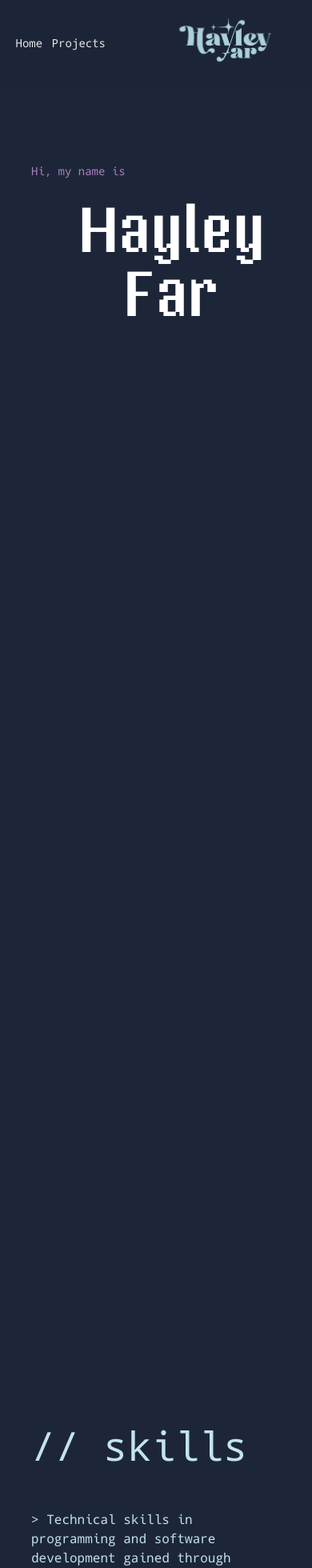
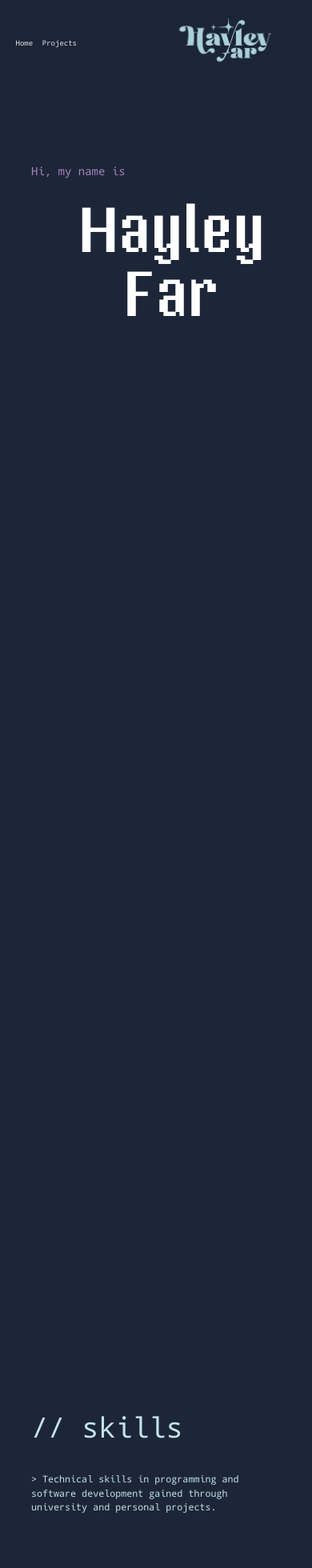
Before and after one commit to hayley-far/hayleyfar-portfolio, a React (Vite) app in the folder portfolio-react-app/: page / in a window 390 px wide. Shown: the top 1960 px of the page at 80% size. Built offline with nearby package versions, Linux system fonts and the light colour scheme; grey boxes are pictures that could not be loaded.

Commit message:
feat(home page): made skills, projects, contact and footer responsive for smaller screens like phones

```diff
--- a/portfolio-react-app/src/components/AboutMe/AboutMe.module.css
+++ b/portfolio-react-app/src/components/AboutMe/AboutMe.module.css
@@ -10,7 +10,7 @@ Styles for the main About Me section container
 
 .aboutMe h1 {
   /* larger minimum so it starts big on small devices, but still shrinks on tiny screens */
-  font-size: clamp(30px, 9vw, 60px);
+  font-size: clamp(30px, 9vw, 50px);
   margin-top: 2vh;
   line-height: 1.05;
   transition: font-size 150ms ease;
--- a/portfolio-react-app/src/components/Cards/Cards.module.css
+++ b/portfolio-react-app/src/components/Cards/Cards.module.css
@@ -12,6 +12,7 @@
     text-align: left;
     margin-left: 5vw;
     width: 80%;
+    font-size: clamp(10px, 1.5vw, 16px);
 }
 
 .description {
@@ -20,8 +21,10 @@
 
 .projectCard{
     background-color: #1D2638;
-    flex: 0 0 29%; /* 3 cards + peek */
-    min-width: 380px;
+    flex: 0 1 auto;
+    width: clamp(200px, 40vw, 360px);
+    min-width: 100px;
+    max-width: 90%;
     scroll-snap-align: start;
     display: flex;
     flex-direction: column;
@@ -31,6 +34,7 @@
     padding-bottom: 3vh;
     border: 2px solid white;
     border-color: white;
+    font-size: clamp(9px, 1.5vw, 16px);
 }
 
 .projectCard:hover{
--- a/portfolio-react-app/src/components/ContactMe/Contact.jsx
+++ b/portfolio-react-app/src/components/ContactMe/Contact.jsx
@@ -15,7 +15,7 @@ function Contact() {
   return (
     <div className={styles.contactSection}>
       <div className={styles.left}>
-        <h2 style={{fontSize: 50 }}>// contact me</h2>
+        <h2>// contact me</h2>
         <div className={styles.contactInfo}>
           <a href="https://www.linkedin.com/in/hayley-far-33a366355/" target="_blank" rel="noopener noreferrer">
             <img src={linkedin} alt="LinkedIn Icon" className={styles.icon} />
--- a/portfolio-react-app/src/components/ContactMe/Contact.module.css
+++ b/portfolio-react-app/src/components/ContactMe/Contact.module.css
@@ -24,6 +24,7 @@
 }
 .left h2 {
   margin: 0;
+  font-size: clamp(30px, 9vw, 50px);
 }
 
 /* make image responsive, remove negative margin-top */
--- a/portfolio-react-app/src/components/Footer/Footer.jsx
+++ b/portfolio-react-app/src/components/Footer/Footer.jsx
@@ -9,7 +9,7 @@ import styles from './Footer.module.css';
 function Footer() {
   return (
       <div className={styles.footer}>
-            <p>© 2026 Hayley Far. All rights reserved.</p>
+            <p className={styles.context}>© 2026 Hayley Far. All rights reserved.</p>
       </div>
     );
 }
--- a/portfolio-react-app/src/components/Footer/Footer.module.css
+++ b/portfolio-react-app/src/components/Footer/Footer.module.css
@@ -9,3 +9,7 @@
   align-items: center;
   justify-content: center;
 }
+
+.context{
+    font-size: clamp(9px, 3vw, 18px);
+}
--- a/portfolio-react-app/src/components/Header/Header.module.css
+++ b/portfolio-react-app/src/components/Header/Header.module.css
@@ -22,7 +22,7 @@ a{
     text-decoration: none;
     color: white;
     font-weight: bold;
-    font-size: clamp(14px, 1.6vw, 18px);
+    font-size: clamp(9px, 1.6vw, 18px);
     transition: color 150ms ease, font-size 150ms ease;
 }
 
--- a/portfolio-react-app/src/components/Projects/Projects.jsx
+++ b/portfolio-react-app/src/components/Projects/Projects.jsx
@@ -46,7 +46,7 @@ function Projects() {
       {/* Sticky scroll container */}
       <div ref={containerRef} className={styles.stickyContainer}>
         <section className={styles.stickySection}>
-          <h2 style={{fontSize: 50}}>// projects</h2>
+          <h2>// projects</h2>
           <p className={styles.subTitle}> {'>'} Click on a project to learn more about it!</p>
 
           <div ref={carouselRef} className={styles.carouselContainer}>
--- a/portfolio-react-app/src/components/Projects/Projects.module.css
+++ b/portfolio-react-app/src/components/Projects/Projects.module.css
@@ -39,6 +39,7 @@
 
 h2{
     color: #C3E4EB;
+    font-size: clamp(30px, 9vw, 50px);
 }
 
 .subTitle {
@@ -46,6 +47,7 @@ h2{
     text-align: left;
     margin-left: 10vw;
     margin-top: 0;
+    font-size: clamp(9px, 3vw, 18px);
 }
 
 .spacer {
--- a/portfolio-react-app/src/components/Skills/Skills.jsx
+++ b/portfolio-react-app/src/components/Skills/Skills.jsx
@@ -12,7 +12,7 @@ function Skills() {
   return (
       <>
       <section id="skills" className={styles.header}>
-          <h2 style={{fontSize: 50}}>// skills</h2>
+          <h2>// skills</h2>
       </section>
       <p className={styles.subTitle}> {'>'} Technical skills in programming and software development gained through university and personal projects. </p>
       <section className={styles.gridContainer}>
--- a/portfolio-react-app/src/components/Skills/Skills.module.css
+++ b/portfolio-react-app/src/components/Skills/Skills.module.css
@@ -16,4 +16,9 @@
     margin-top: 0;
     margin-bottom: 8vh;
     margin-right: 10vw;
+    font-size: clamp(9px, 3vw, 18px);
 }
+
+.header h2{
+    font-size: clamp(30px, 9vw, 50px);
+}
```
